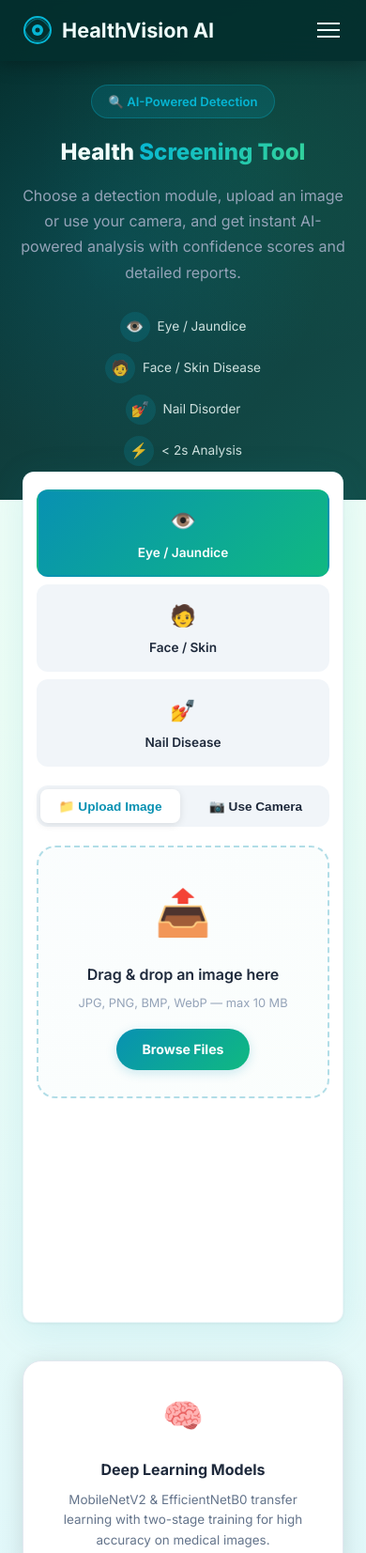
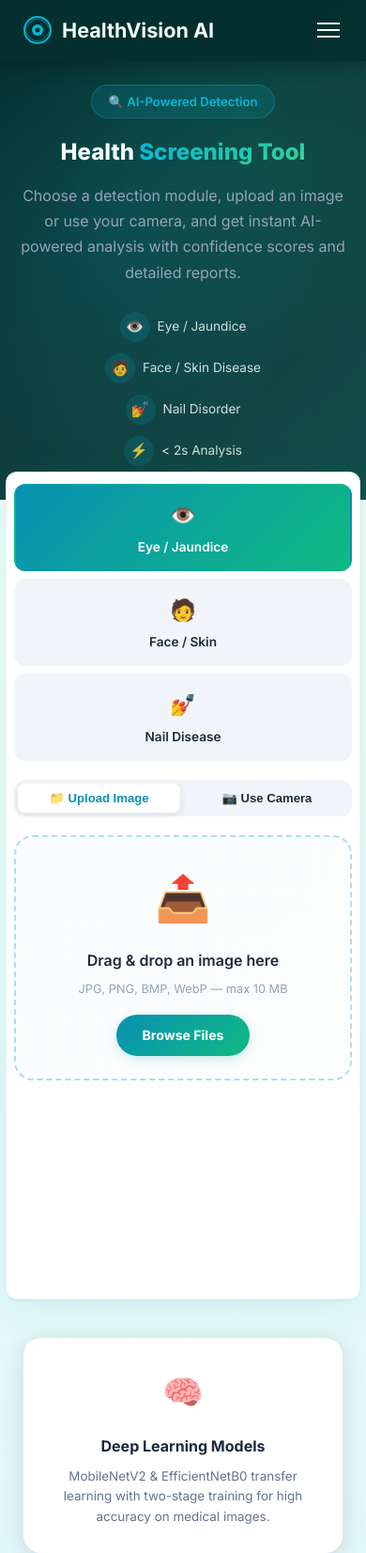
Before and after one commit to gauravssah/HealthVision-AI, a Flask app: page /detect in a window 390 px wide. Shown: the top 1653 px of the page at 94% size. Run offline with Flask 3, Linux system fonts and the light colour scheme.

Commit message:
Fix: mobile camera UI - full width, portrait mode

```diff
--- a/templates/detect.html
+++ b/templates/detect.html
@@ -412,8 +412,10 @@
 
         .camera-container video {
             width: 100%;
+            height: auto;
             display: block;
             border-radius: var(--radius);
+            object-fit: cover;
         }
 
         .camera-container canvas.overlay {
@@ -1649,13 +1651,38 @@
                 font-size: 1.8rem;
             }
 
+            .detect-section {
+                padding: 0 10px;
+            }
+
             .detect-card {
-                padding: 22px 16px;
+                padding: 16px 10px;
                 max-width: 100%;
             }
 
             .detect-layout {
                 grid-template-columns: 1fr;
+            }
+
+            .camera-container {
+                border-radius: 8px;
+                margin: 0 -2px;
+            }
+
+            .camera-container video {
+                width: 100%;
+                height: auto;
+                min-height: 50vh;
+                object-fit: cover;
+            }
+
+            .preview-container {
+                margin-top: 10px;
+            }
+
+            .preview-container img {
+                width: 100%;
+                height: auto;
             }
 
             .result-card {
@@ -1709,6 +1736,10 @@
                 font-size: 1.5rem;
             }
 
+            .detect-section {
+                padding: 0 6px;
+            }
+
             .module-tabs {
                 flex-direction: column;
             }
@@ -1718,12 +1749,39 @@
             }
 
             .detect-card {
-                padding: 18px 14px;
+                padding: 12px 8px;
                 border-radius: var(--radius);
             }
 
+            .camera-container {
+                border-radius: 6px;
+                margin: 0 -4px;
+            }
+
+            .camera-container video {
+                min-height: 55vh;
+            }
+
+            .camera-btns {
+                margin-top: 10px;
+            }
+
+            .cam-btn {
+                padding: 10px 20px;
+                font-size: .82rem;
+            }
+
             .upload-zone {
-                padding: 28px 16px;
+                padding: 24px 12px;
+            }
+
+            .mode-toggle {
+                gap: 6px;
+            }
+
+            .mode-btn {
+                padding: 8px 14px;
+                font-size: .82rem;
             }
 
             .dual-bar-container {
@@ -2166,9 +2224,11 @@
         async function startCamera() {
             cameraReady = false;
             try {
-                cameraStream = await navigator.mediaDevices.getUserMedia({
-                    video: { facingMode: 'user', width: { ideal: 1920 }, height: { ideal: 1080 } }
-                });
+                const isMobile = window.innerWidth <= 768;
+                const constraints = isMobile
+                    ? { video: { facingMode: 'user', width: { ideal: 720 }, height: { ideal: 1280 } } }
+                    : { video: { facingMode: 'user', width: { ideal: 1920 }, height: { ideal: 1080 } } };
+                cameraStream = await navigator.mediaDevices.getUserMedia(constraints);
                 cameraVideo.srcObject = cameraStream;
                 await new Promise((resolve) => {
                     cameraVideo.onloadedmetadata = () => {
```
Also changed, not shown: templates/documentation.html (+27 -6 lines).
